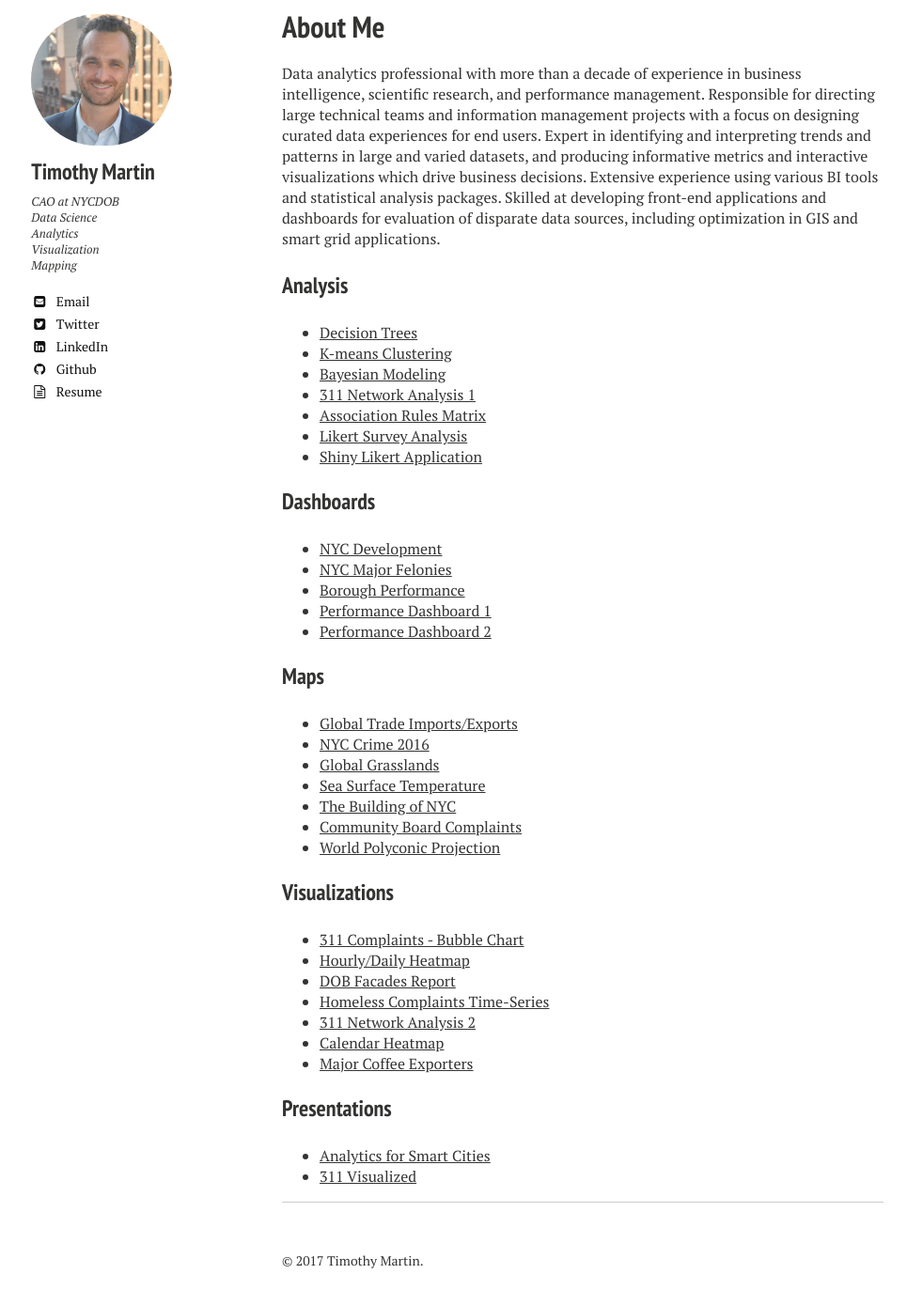
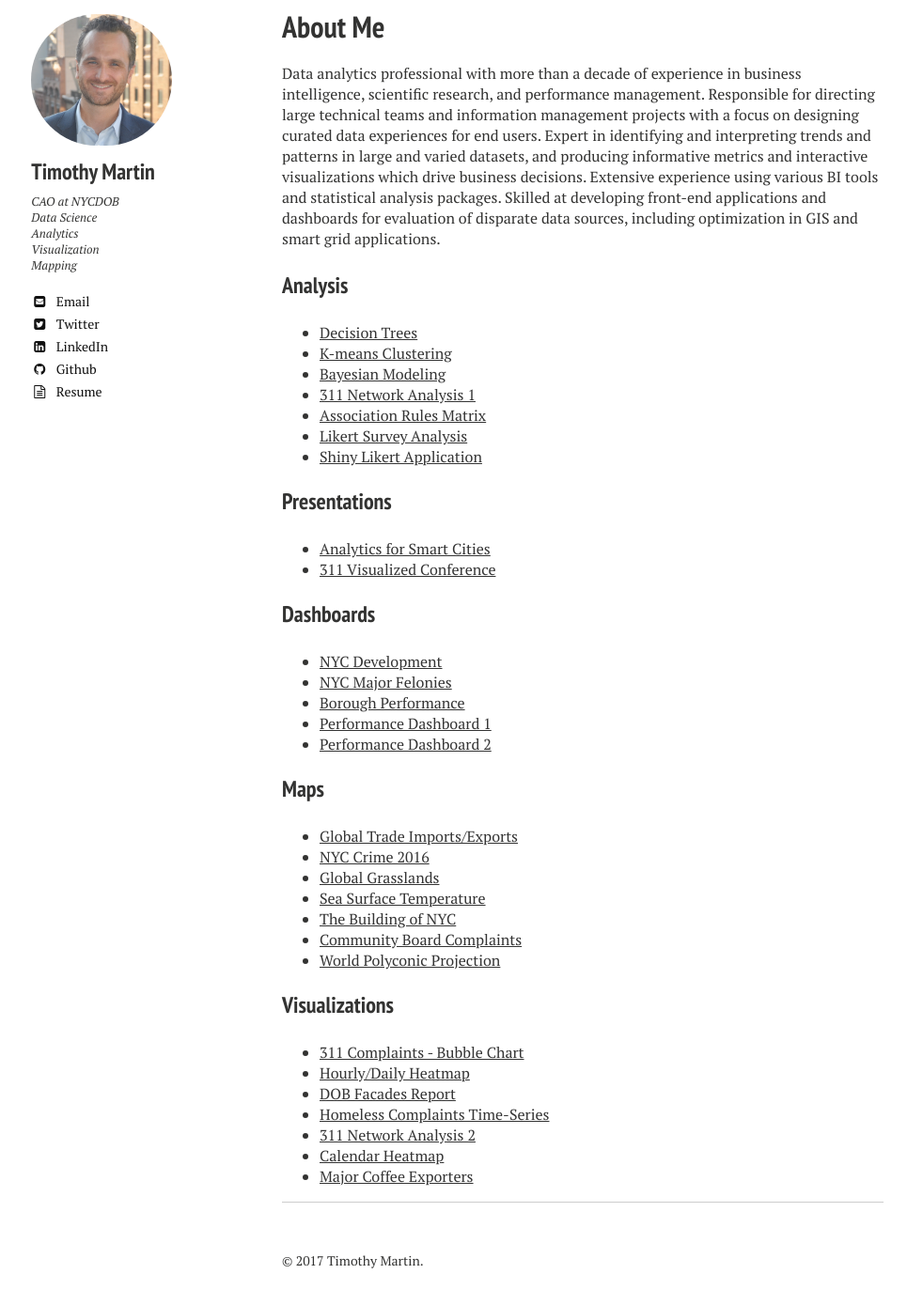
Before and after one commit to timothymartin76/timothymartin76.github.io, a Jekyll site: the page built from index.md, in a window 1280 px wide and 1400 px high, scrolled down 387 px. Shown: the top 1389 px of the window at 94% size, without its empty margins (20-985 px from the left). Built offline with Jekyll 4.4.1, drawn with Linux system fonts in a browser that asks for light colours; nearby versions of some CDN libraries; some of the changed lines change nothing that is shown.

Commit message:
Update index.md

```diff
--- a/index.md
+++ b/index.md
@@ -18,6 +18,10 @@ Data analytics professional with more than a decade of experience in business in
 * <a href="https://raw.githubusercontent.com/timothymartin76/Market_Basket/master/grouped.PNG" target="_blank">Association Rules Matrix</a>
 * <a href="https://raw.githubusercontent.com/timothymartin76/R-Likert-Survey/master/R_Likert_Survey_screenshot.png" target="_blank">Likert Survey Analysis</a>
 * <a href="http://timothymartin76.github.io/Likert-Survey-Shiny/" target="_blank">Shiny Likert Application</a>
+
+### Presentations
+* <a href="https://nycdob.github.io/presentations/NYC_Development_ERS" target="_blank">Analytics for Smart Cities</a>
+* <a href="http://timothymartin76.github.io/Visualized_Draft" target="_blank">311 Visualized Conference</a>
 
 ### Dashboards
 * <a href="https://nycdob.github.io/DOB_Dashboards/layouts/two-and-one/DevReportsQtrs" target="_blank">NYC Development</a>
@@ -43,7 +47,3 @@ Data analytics professional with more than a decade of experience in business in
 * <a href="https://vimeo.com/160318121" target="_blank">311 Network Analysis 2</a>
 * <a href="https://raw.githubusercontent.com/timothymartin76/Calendar_Heatmaps/master/heatmap.PNG" target="_blank">Calendar Heatmap</a>
 * <a href="http://timothymartin76.github.io/SS_LastMin/examples/coffee" target="_blank">Major Coffee Exporters</a>
-
-### Presentations
-* <a href="https://nycdob.github.io/presentations/NYC_Development_ERS" target="_blank">Analytics for Smart Cities</a>
-* <a href="http://timothymartin76.github.io/Visualized_Draft" target="_blank">311 Visualized</a>
```
